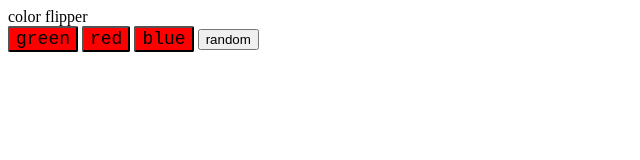
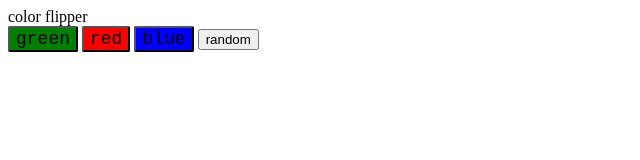
Before and after one commit to fslvrse/colorflipper, a plain HTML site: page index.html in a window 1280 px wide. Shown: the whole page, without its empty margins (0-640 px from the left). Drawn offline with Linux system fonts and the light colour scheme.

Commit message:
fixed the color of the buttons

```diff
--- a/style.css
+++ b/style.css
@@ -7,7 +7,7 @@
 
 }
 #blue{
-    background-color: red;
+    background-color: blue;
     font-family: 'Courier New', Courier, monospace;
     font-size: large;
     color: black;
@@ -15,7 +15,7 @@
 }
 
 #green{
-    background-color: red;
+    background-color:green;
     font-family: 'Courier New', Courier, monospace;
     font-size: large;
     color: black;
```
